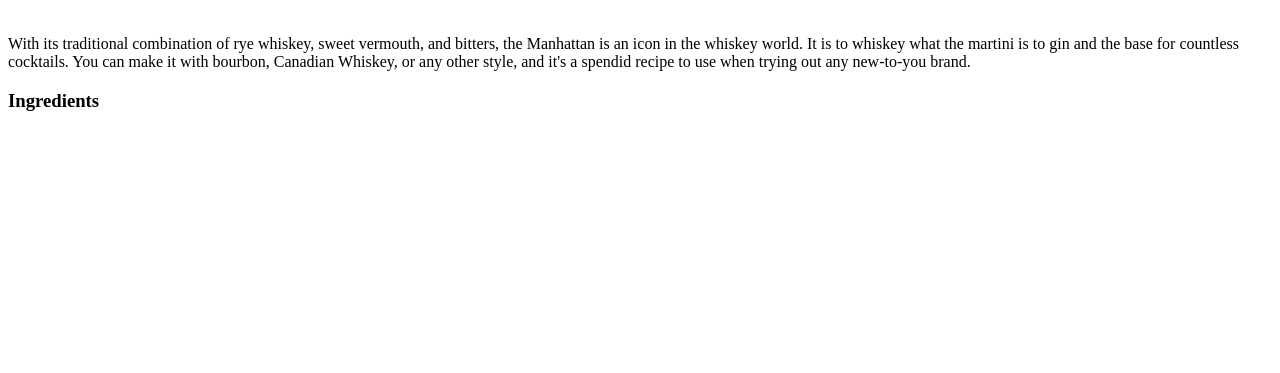
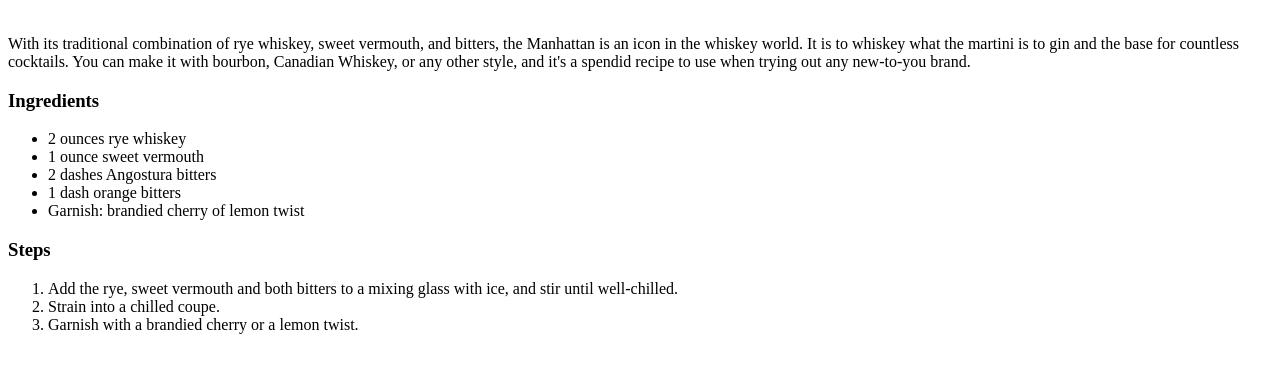
Before and after one commit to jkenton21/odin-recipes, a plain HTML site: page recipes/manhattan.html in a window 1280 px wide. Shown: the part 79-452 px from the top of the page. Drawn offline with Linux system fonts and the light colour scheme.

Commit message:
manhattan recipe

```diff
--- a/recipes/manhattan.html
+++ b/recipes/manhattan.html
@@ -15,5 +15,20 @@
     Whiskey, or any other style, and it's a spendid recipe to use when trying out any
     new-to-you brand.</p>
     <h3>Ingredients</h3>
+    <ul>
+        <li>2 ounces rye whiskey</li>
+        <li>1 ounce sweet vermouth</li>
+        <li>2 dashes Angostura bitters</li>
+        <li>1 dash orange bitters</li>
+        <li>Garnish: brandied cherry of lemon twist</li>
+    </ul>
+    <h3>Steps</h3>
+    <ol>
+        <li>Add the rye, sweet vermouth and both bitters to a mixing glass with ice, and
+            stir until well-chilled.
+        </li>
+        <li>Strain into a chilled coupe.</li>
+        <li>Garnish with a brandied cherry or a lemon twist.</li>
+    </ol>
 </body>
 </html>
```
